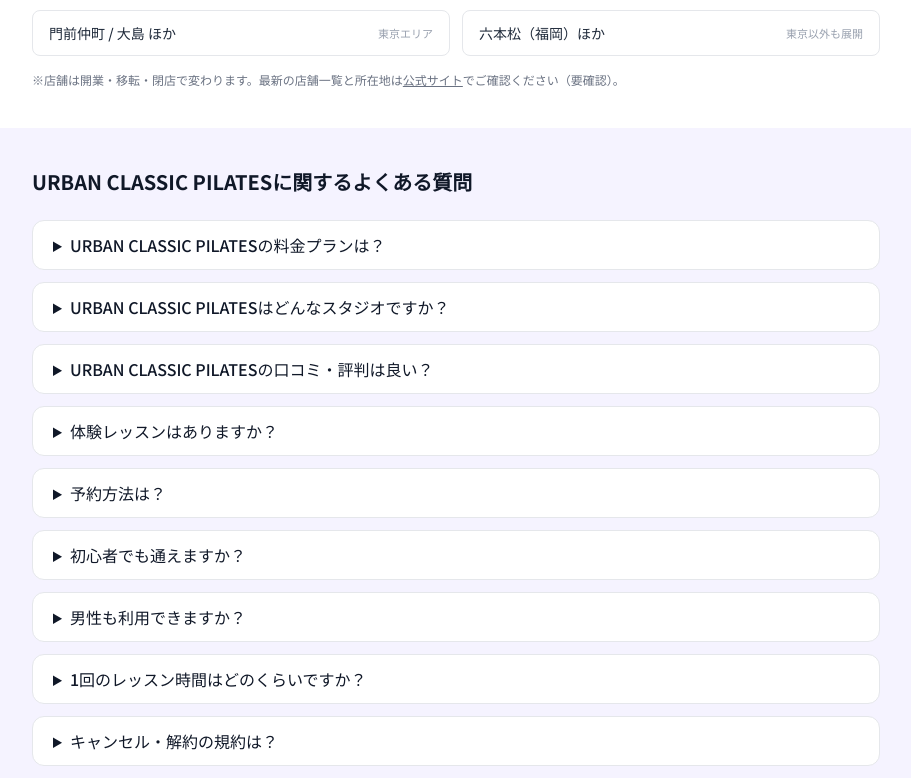
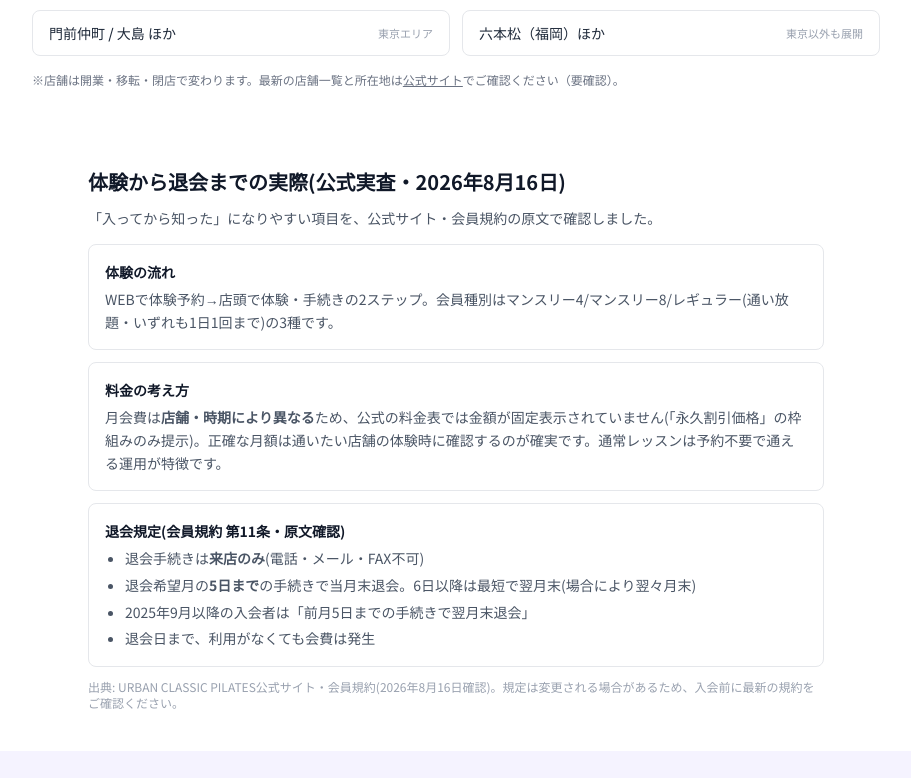
Before and after one commit to webmaster0818/pilates-navi, a Next.js app: page /review/urban-classic in a window 1280 px wide. Shown: the part 4485-5263 px from the top of the page, without its empty margins (184-1095 px from the left). Built offline with nearby package versions, Linux system fonts and the light colour scheme.

Commit message:
提携3スタジオ肉厚化(体験/総額/退会規定の実査)

```diff
--- a/app/review/brest/page.tsx
+++ b/app/review/brest/page.tsx
@@ -295,6 +295,34 @@
         </div>
       </section>
 
+      {/* 実査: 体験・退会規定(2026-08-16) */}
+      <section className="py-10 bg-white">
+        <div className="max-w-3xl mx-auto px-4">
+          <h2 className="text-xl font-bold text-gray-900 mb-3">体験から退会までの実際(公式実査・2026年8月16日)</h2>
+          <p className="text-sm text-gray-600 mb-4">「入ってから知った」になりやすい項目を、公式サイト・会員規約の原文で確認しました。</p>
+          <div className="space-y-3 text-sm leading-relaxed">
+            <div className="border border-gray-200 rounded-lg p-4">
+              <p className="font-bold text-gray-900">体験の流れ・持ち物</p>
+              <p className="mt-1 text-gray-600">WEBで体験予約→店頭で体験・手続きの2ステップ。持ち物は<strong>運動できるウェアと本人確認書類(運転免許証など)</strong>と公式FAQに明記されています。単発利用は1レッスン税込6,380円(公式FAQ)。</p>
+            </div>
+            <div className="border border-gray-200 rounded-lg p-4">
+              <p className="font-bold text-gray-900">料金の考え方</p>
+              <p className="mt-1 text-gray-600">月会費は<strong>店舗・時期により異なる</strong>ため公式の料金表では金額が固定表示されていません。公式の訴求は「1レッスン1,726円〜(パーソナルフリー会員で月26日通った場合)」「永久に毎月2,200円割引」。姉妹ブランドURBAN CLASSIC PILATESが追加料金なしで通い放題になる点が総額面の強みです。正確な月額は通いたい店舗の体験時に確認してください。</p>
+            </div>
+            <div className="border border-gray-200 rounded-lg p-4">
+              <p className="font-bold text-gray-900">退会規定(会員規約 第11条・原文確認)</p>
+              <ul className="mt-1 text-gray-600 list-disc pl-5 space-y-1">
+                <li>退会手続きは<strong>来店のみ</strong>(電話・メール・FAX不可)</li>
+                <li>退会希望月の<strong>5日まで</strong>の手続きで当月末退会。6日以降は最短で翌月末(場合により翌々月末)</li>
+                <li>2025年9月以降の入会者は「前月5日までの手続きで翌月末退会」</li>
+                <li>退会日まで、利用がなくても会費は発生</li>
+              </ul>
+            </div>
+          </div>
+          <p className="mt-3 text-xs text-gray-400">出典: BREST公式サイト・会員規約(2026年8月16日確認)。規定は変更される場合があるため、入会前に最新の規約をご確認ください。</p>
+        </div>
+      </section>
+
       {/* FAQ */}
       <section className="py-10">
         <div className="max-w-4xl mx-auto px-4 sm:px-6">
--- a/app/review/melmake/page.tsx
+++ b/app/review/melmake/page.tsx
@@ -295,6 +295,38 @@
         </div>
       </section>
 
+      {/* 実査: 体験・初月総額・退会規定(2026-08-16) */}
+      <section className="py-10 bg-white">
+        <div className="max-w-3xl mx-auto px-4">
+          <h2 className="text-xl font-bold text-gray-900 mb-3">体験・初月総額・退会の実際(公式実査・2026年8月16日)</h2>
+          <p className="text-sm text-gray-600 mb-4">「入ってから知った」になりやすい項目を、公式サイト・利用規約の原文で確認しました。</p>
+          <div className="space-y-3 text-sm leading-relaxed">
+            <div className="border border-gray-200 rounded-lg p-4">
+              <p className="font-bold text-gray-900">体験レッスン(50分)</p>
+              <p className="mt-1 text-gray-600">税込5,500円ですが、<strong>当日入会で5,500円→0円</strong>と公式明記。さらに<strong>カウンセリング時の入会で入会金・事務手数料33,000円が無料</strong>になります。指名制度あり(指名料550円/回)。</p>
+            </div>
+            <div className="border border-gray-200 rounded-lg p-4">
+              <p className="font-bold text-gray-900">初月総額の目安(ピラティス50分・当日入会の場合)</p>
+              <ul className="mt-1 text-gray-600 list-disc pl-5 space-y-1">
+                <li>月4回コース: <strong>17,300円</strong>(1回あたり8,650円)+体験0円+入会金0円</li>
+                <li>月8回コース: 33,000円(1回あたり8,250円)</li>
+                <li>月12回コース: 47,100円(1回あたり7,850円)</li>
+              </ul>
+              <p className="mt-1 text-xs text-gray-500">※75分コースは月4回22,800円〜。当日入会しない場合は体験5,500円+入会金等33,000円が別途かかる計算になります。</p>
+            </div>
+            <div className="border border-gray-200 rounded-lg p-4">
+              <p className="font-bold text-gray-900">退会・休会規定(利用規約 第14条・原文確認)</p>
+              <ul className="mt-1 text-gray-600 list-disc pl-5 space-y-1">
+                <li>退会・休会は<strong>前月10日まで</strong>(10日が定休日の場合は前営業日まで)に手続き</li>
+                <li>手続きは<strong>来店・書面</strong>。やむを得ない事情の場合は郵送可(手数料3,000円税抜)</li>
+                <li>退会月の末日で退会。退会月までの月会費は全額支払い</li>
+              </ul>
+            </div>
+          </div>
+          <p className="mt-3 text-xs text-gray-400">出典: メルメイク公式サイト(コース・料金【ピラティス】/ご利用規約【ピラティス】・2026年8月16日確認)。金額・規定は変更される場合があるため、入会前に最新情報をご確認ください。</p>
+        </div>
+      </section>
+
       {/* FAQ */}
       <section className="py-10">
         <div className="max-w-4xl mx-auto px-4 sm:px-6">
--- a/app/review/urban-classic/page.tsx
+++ b/app/review/urban-classic/page.tsx
@@ -314,6 +314,34 @@
         </div>
       </section>
 
+      {/* 実査: 体験・退会規定(2026-08-16) */}
+      <section className="py-10 bg-white">
+        <div className="max-w-3xl mx-auto px-4">
+          <h2 className="text-xl font-bold text-gray-900 mb-3">体験から退会までの実際(公式実査・2026年8月16日)</h2>
+          <p className="text-sm text-gray-600 mb-4">「入ってから知った」になりやすい項目を、公式サイト・会員規約の原文で確認しました。</p>
+          <div className="space-y-3 text-sm leading-relaxed">
+            <div className="border border-gray-200 rounded-lg p-4">
+              <p className="font-bold text-gray-900">体験の流れ</p>
+              <p className="mt-1 text-gray-600">WEBで体験予約→店頭で体験・手続きの2ステップ。会員種別はマンスリー4/マンスリー8/レギュラー(通い放題・いずれも1日1回まで)の3種です。</p>
+            </div>
+            <div className="border border-gray-200 rounded-lg p-4">
+              <p className="font-bold text-gray-900">料金の考え方</p>
+              <p className="mt-1 text-gray-600">月会費は<strong>店舗・時期により異なる</strong>ため、公式の料金表では金額が固定表示されていません(「永久割引価格」の枠組みのみ提示)。正確な月額は通いたい店舗の体験時に確認するのが確実です。通常レッスンは予約不要で通える運用が特徴です。</p>
+            </div>
+            <div className="border border-gray-200 rounded-lg p-4">
+              <p className="font-bold text-gray-900">退会規定(会員規約 第11条・原文確認)</p>
+              <ul className="mt-1 text-gray-600 list-disc pl-5 space-y-1">
+                <li>退会手続きは<strong>来店のみ</strong>(電話・メール・FAX不可)</li>
+                <li>退会希望月の<strong>5日まで</strong>の手続きで当月末退会。6日以降は最短で翌月末(場合により翌々月末)</li>
+                <li>2025年9月以降の入会者は「前月5日までの手続きで翌月末退会」</li>
+                <li>退会日まで、利用がなくても会費は発生</li>
+              </ul>
+            </div>
+          </div>
+          <p className="mt-3 text-xs text-gray-400">出典: URBAN CLASSIC PILATES公式サイト・会員規約(2026年8月16日確認)。規定は変更される場合があるため、入会前に最新の規約をご確認ください。</p>
+        </div>
+      </section>
+
       {/* FAQ */}
       <section className="py-10 bg-[#F5F3FF]">
         <div className="max-w-4xl mx-auto px-4 sm:px-6">
```
